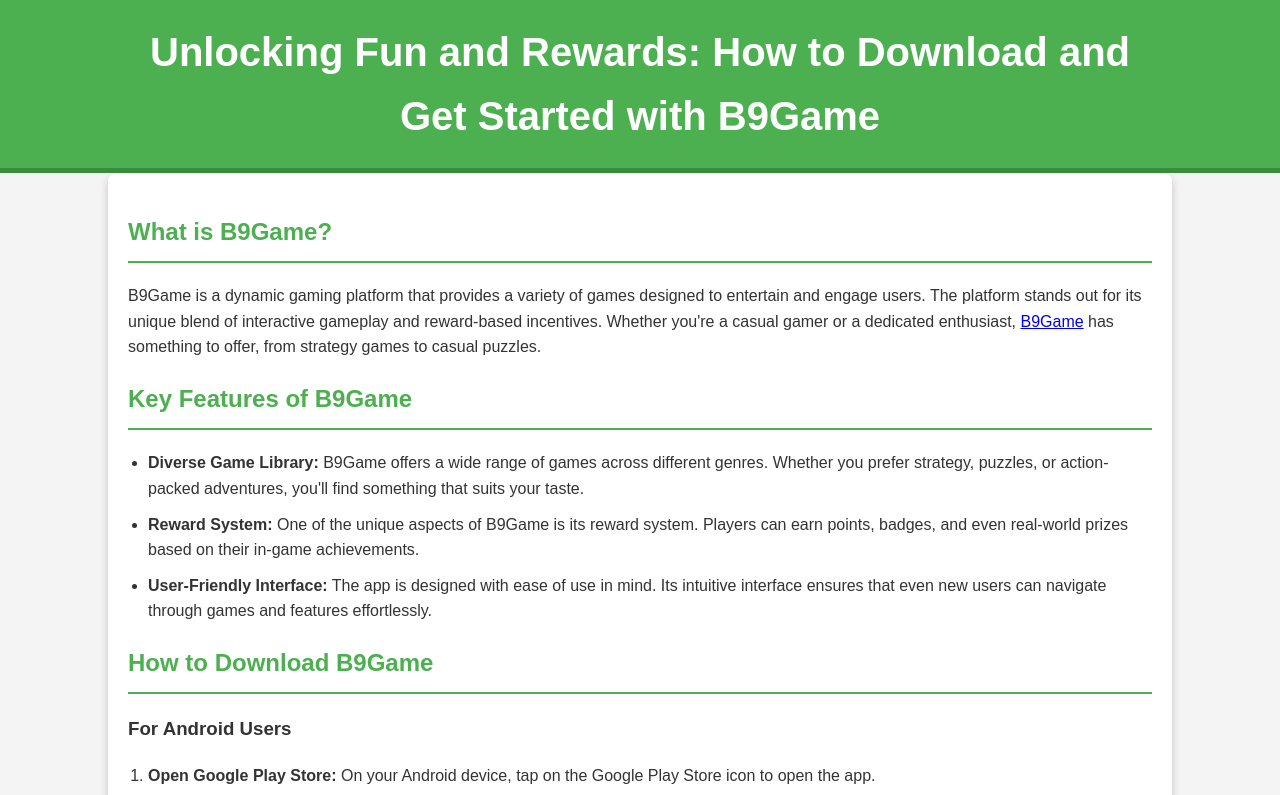
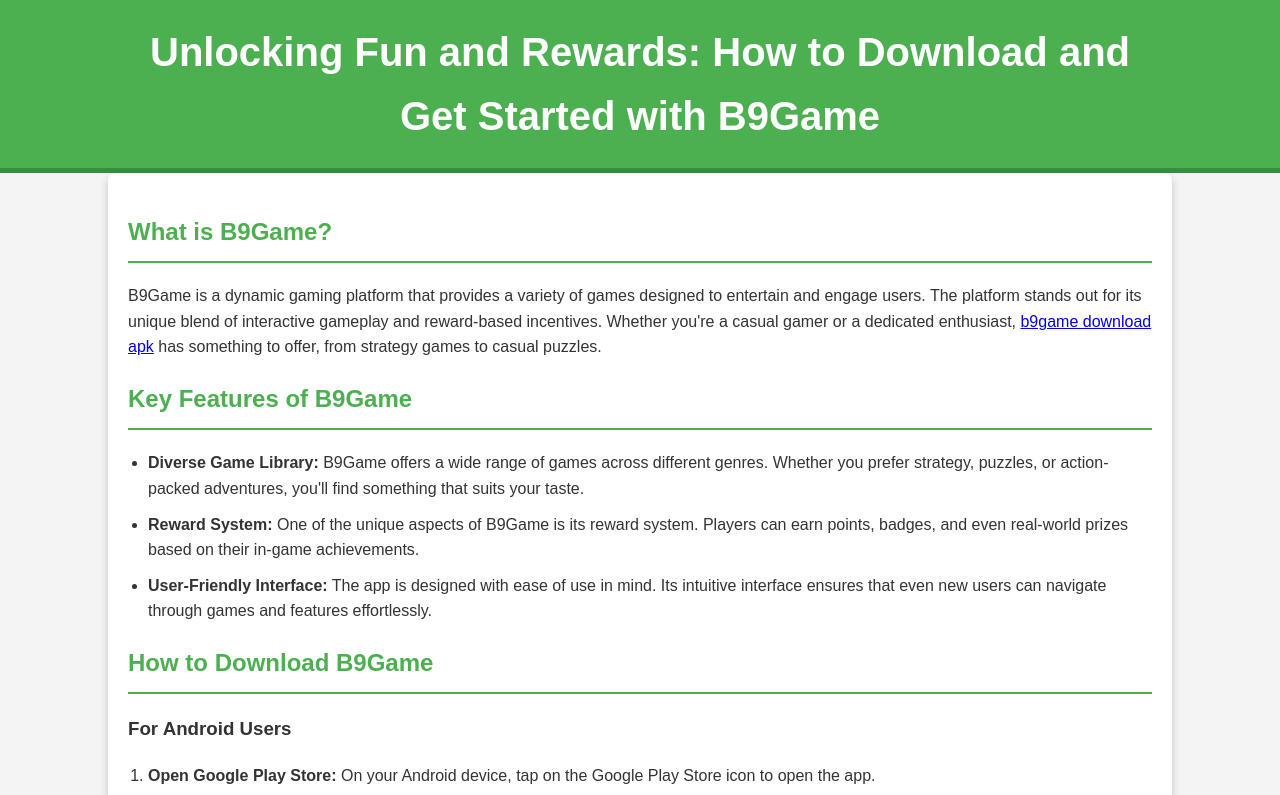
Before and after one commit to roberthinsom/b9game, a plain HTML site: page index.html in a window 1280 px wide. Shown: the top 795 px of the page. Drawn offline with Linux system fonts and the light colour scheme.

Commit message:
Update index.html

```diff
--- a/index.html
+++ b/index.html
@@ -82,7 +82,7 @@
     </header>
     <div class="container content">
         <h2>What is B9Game?</h2>
-        <p>B9Game is a dynamic gaming platform that provides a variety of games designed to entertain and engage users. The platform stands out for its unique blend of interactive gameplay and reward-based incentives. Whether you're a casual gamer or a dedicated enthusiast, <a href="https://b9game.onl/">B9Game</a> has something to offer, from strategy games to casual puzzles.</p>
+        <p>B9Game is a dynamic gaming platform that provides a variety of games designed to entertain and engage users. The platform stands out for its unique blend of interactive gameplay and reward-based incentives. Whether you're a casual gamer or a dedicated enthusiast, <a href="https://b9game.onl/">b9game download apk</a> has something to offer, from strategy games to casual puzzles.</p>
 
         <h2>Key Features of B9Game</h2>
         <ul>
```
